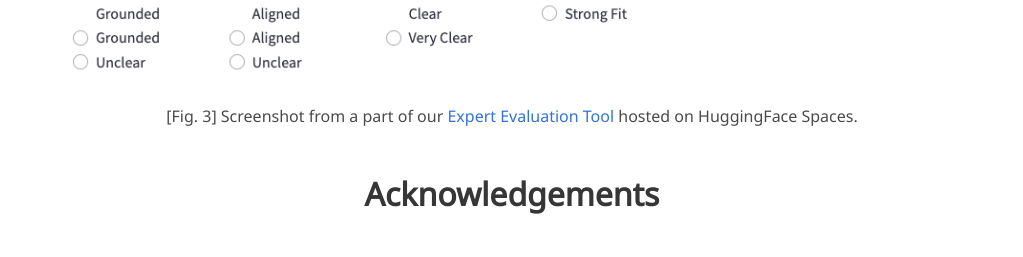
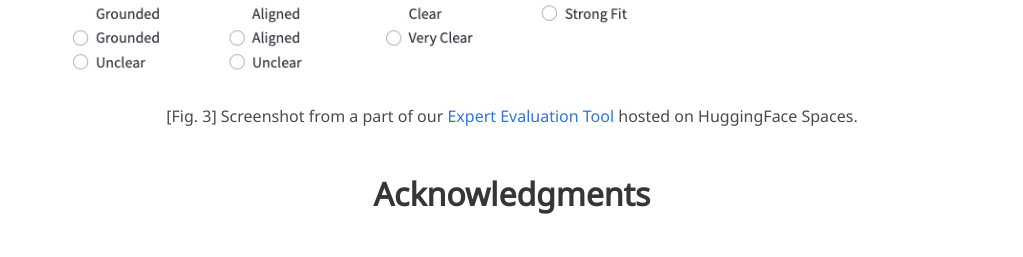
Before and after one commit to ashmibanerjee/synthTRIPS-website, a plain HTML site: page index.html in a window 1280 px wide. Shown: the part 4852-5109 px from the top of the page, without its empty margins (128-1151 px from the left). Drawn offline with nearby package versions, Linux system fonts and the light colour scheme; a script that the page names is missing; some icons are missing; a web font is replaced by a local one.

Commit message:
camera-ready updates

```diff
--- a/index.html
+++ b/index.html
@@ -338,7 +338,7 @@
             </figure>
             <br><br>
             <div class="row">
-                <h2 class="title is-3 has-text-centered">Acknowledgements</h2>
+                <h2 class="title is-3 has-text-centered">Acknowledgments</h2>
             </div>
             <br><br>
             <p>We thank the <strong>Google AI/ML Developer Programs</strong>
```
